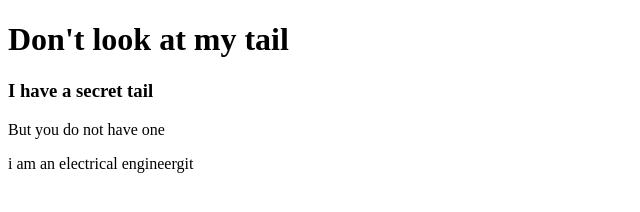
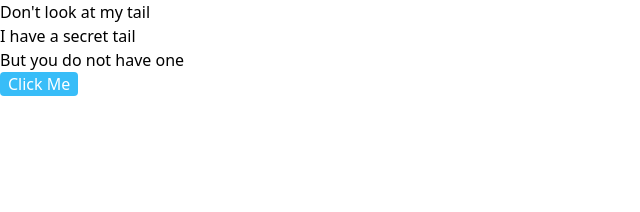
Before and after one commit to mdrubelhasan1/explore-tailwind, a plain HTML site: page index.html in a window 1280 px wide. Shown: the whole page, without its empty margins (0-640 px from the left). Drawn offline with nearby package versions, Linux system fonts and the light colour scheme.

Commit message:
third commit

```diff
--- a/index.html
+++ b/index.html
@@ -4,11 +4,13 @@
     <meta charset="UTF-8">
     <meta name="viewport" content="width=device-width, initial-scale=1.0">
     <title>Explore Tailwind</title>
+    <script src="https://cdn.tailwindcss.com"></script>
 </head>
 <body>
     <h1>Don't look at my tail</h1>
     <h3>I have a secret tail</h3>
     <p>But you do not have one</p>
-    <p>i am an electrical engineergit</p>
+    <button class="bg-sky-400 px-2 rounded text-white hover:bg-sky-600">Click Me</button>
+
 </body>
 </html>
```
